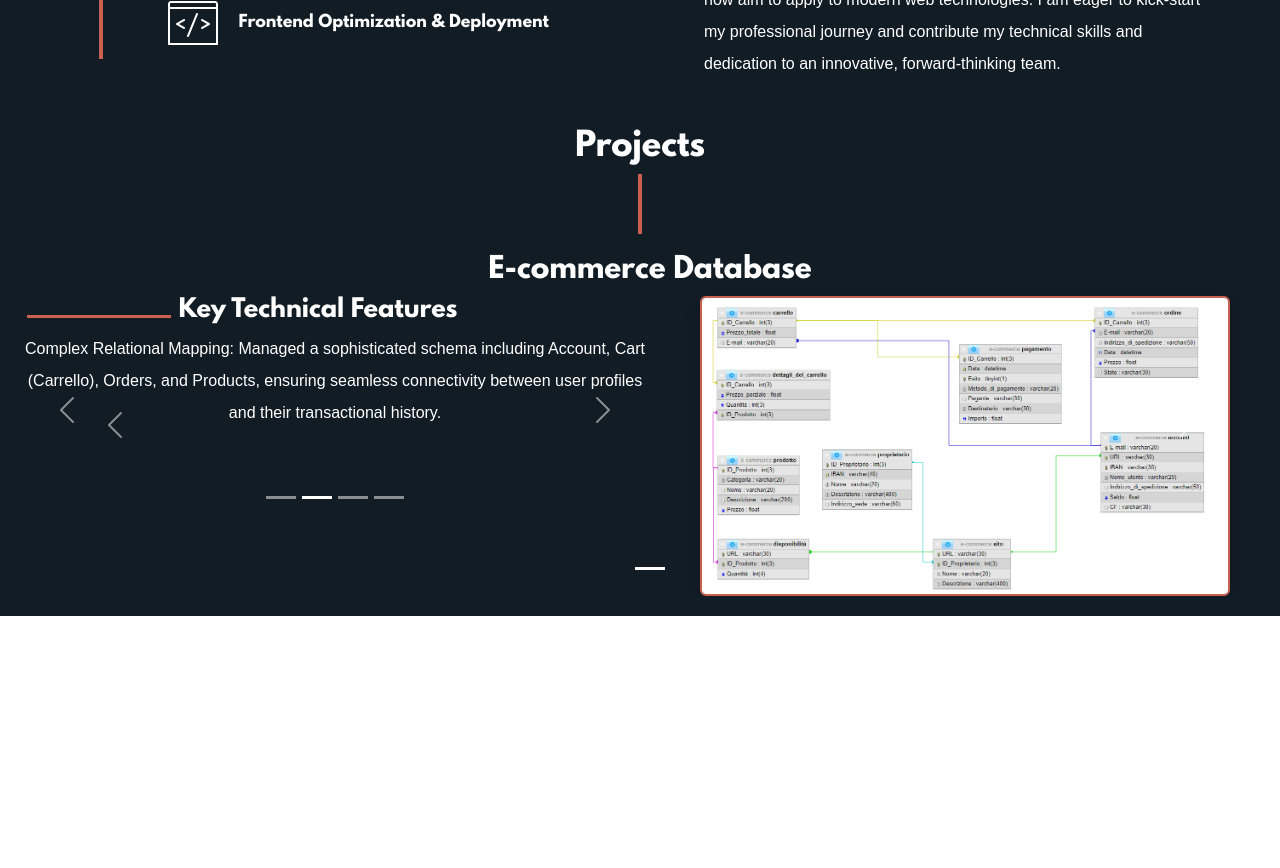
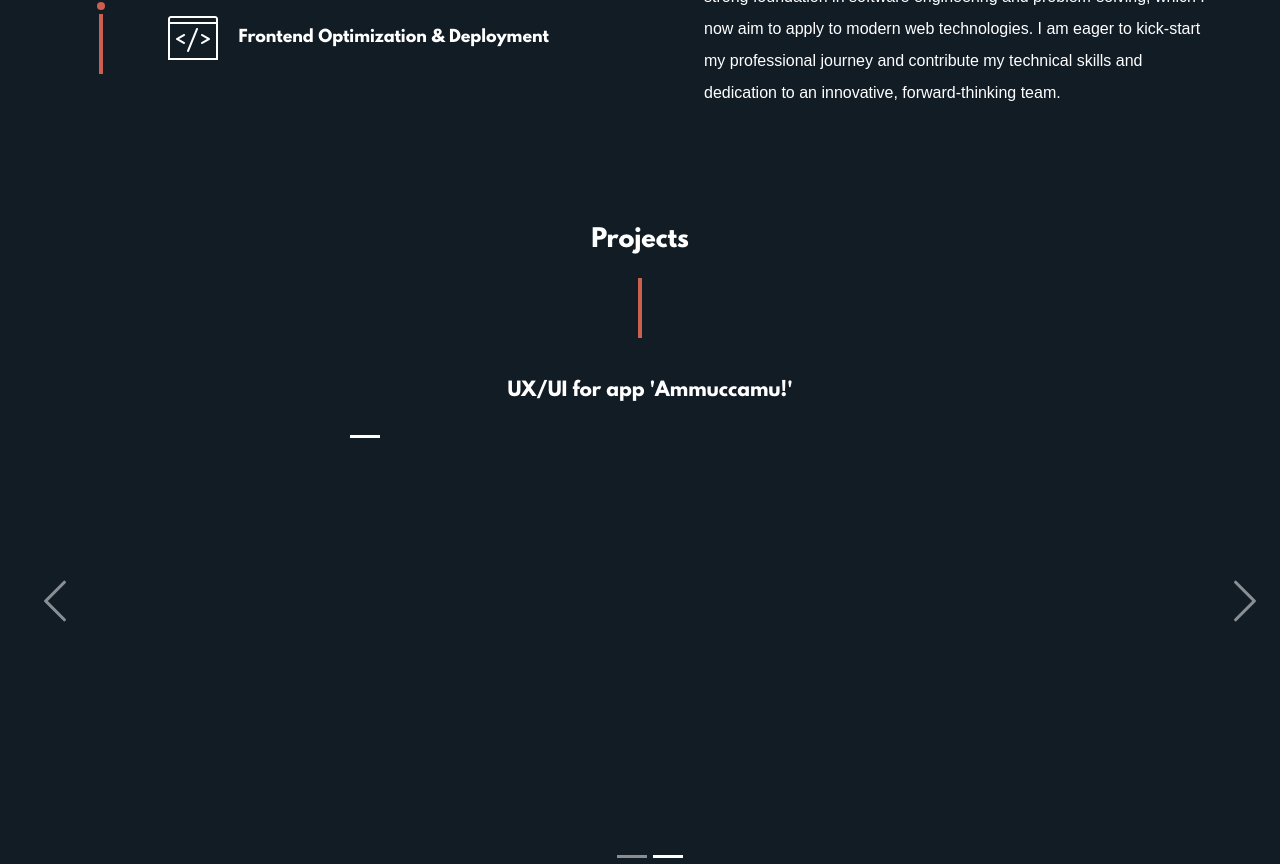
Before and after one commit to Thelink9412/personal-portfolio-front-end, a React (Vite) app: page / in a window 1280 px wide. Shown: the part 760-1628 px from the top of the page. Before the commit the page ends 1376 px from the top, so only its background shows below. Built offline with nearby package versions, Linux system fonts and the light colour scheme.

Commit message:
Added first project

```diff
--- a/package.json
+++ b/package.json
@@ -14,6 +14,7 @@
     "react": "^19.2.0",
     "react-bootstrap": "^2.10.10",
     "react-dom": "^19.2.0",
+    "react-medium-image-zoom": "^5.4.0",
     "react-router-dom": "^7.11.0"
   },
   "devDependencies": {
@@ -25,6 +26,7 @@
     "eslint-plugin-react-hooks": "^7.0.1",
     "eslint-plugin-react-refresh": "^0.4.24",
     "globals": "^16.5.0",
+    "sass-embedded": "^1.97.1",
     "vite": "^7.2.4"
   }
 }
--- a/src/Projects.jsx
+++ b/src/Projects.jsx
@@ -1,67 +1,74 @@
 import { Carousel } from 'react-bootstrap'
 import DBScheme from './assets/images/db-scheme.png'
+import Zoom from 'react-medium-image-zoom';
+
 function Projects() {
 
     return (
         <div className='projects' id='projects'>
             <h2>Projects</h2>
             <div className='vertical-line'></div>
+            <div className='custom-carousel-container'>
+
                 <Carousel className='projects-carousel'>
                     <Carousel.Item>
                         <h3>E-commerce Database</h3>
                         <div className='database-project'>
                             <section className='project-description col-md-6 text-white'>
-                            <p>
-                                <Carousel className='internal-carousel'>
+                                <div className='internal-carousel-container'>
+                                    <Carousel className='internal-carousel' controls={false} indicators={true}>
                                         <Carousel.Item>
                                             <h4>Overview</h4>
-
+                                            <p>
                                                 This project features a robust relational database designed to manage a multi-vendor E-commerce ecosystem. Developed using MariaDB/MySQL, the architecture handles complex data relationships between users, multiple web domains (Sito), product availability, and automated payment processing. The primary focus of this project was to ensure absolute data integrity and business logic automation directly at the database level.
-
+                                            </p>
                                         </Carousel.Item>
                                         <Carousel.Item>
                                             <h4>Key Technical Features</h4>
-
+                                            <p>
                                                 Complex Relational Mapping: Managed a sophisticated schema including Account, Cart (Carrello), Orders, and Products, ensuring seamless connectivity between user profiles and their transactional history.
-
+                                            </p>
                                         </Carousel.Item>
                                         <Carousel.Item>
+                                            <h4>Deliverables</h4>
+                                            <p>
+                                                The included assets provide the full SQL dump, including table structures, relationship constraints (PK/FK), and specialized triggers that enforce real-world e-commerce rules (e.g., maximum unique products per cart, payment success verification)."
+                                            </p>
+                                        </Carousel.Item>
+                                    </Carousel>
+                                </div>
+                            </section>
+                            <div className="img-container" onClick={(e) => e.stopPropagation()}>
+                                <Zoom>
+                                    <img
+                                        src={DBScheme}
+                                        alt="Database Schema"
+                                        className="img-fluid rounded shadow cursor-zoom-in"
+                                        style={{ border: '2px solid var(--highlight-elements-color)', maxHeight: '300px', marginLeft: '30px' }}
+                                    />
+                                </Zoom>
+                                <a href='./assets/db-zip.zip' download='E-commerce Database.zip' className='download-zip-link'>Download zip file</a>
+                            </div>
 
-                                        <h4>Advanced Logic Automation (Triggers):</h4>
-
-                                        Financial Integrity: Implemented triggers to automatically update account balances and total cart prices upon insertion or deletion of items.
-
-                                        Stock & Availability Control: Created automated routines to verify product availability before allowing items to be added to a cart.
-
-                                        Multi-Site Validation: Developed constraints to ensure users can only purchase products from the specific web domain associated with their account.
-
-                                        Security & Data Consistency: Defined strict FOREIGN KEY constraints with CASCADE updates/deletes to maintain referential integrity across all 10+ tables.
-
-                                        Normalization: The schema is optimized for performance, following normalization principles to eliminate data redundancy while supporting complex queries.
+                        </div>
                     </Carousel.Item>
                     <Carousel.Item>
+                        <h3>UX/UI for app 'Ammuccamu!'</h3>
+                        <div className='ux-ui-project'>
+                            <section className='project-description col-md-6 text-white'>
 
-                                        <h4>Deliverables</h4>
-
-                                        The included assets provide the full SQL dump, including table structures, relationship constraints (PK/FK), and specialized triggers that enforce real-world e-commerce rules (e.g., maximum unique products per cart, payment success verification)."
+                                <div className='inner-carousel-container'>
+                                    <Carousel className='inner-carousel' controls={false} indicators={true}>
+                                        <Carousel.Item>
 
                                         </Carousel.Item>
                                     </Carousel>
-
-                            </p>
-
+                                </div>
                             </section>
-                        <div className="col-md-6 text-center">
-                            <img
-                                src={DBScheme}
-                                alt="Database Schema"
-                                className="img-fluid rounded shadow"
-                                style={{ border: '2px solid var(--highlight-elements-color)', maxHeight: '300px' }}
-                            />
-                        </div>
                         </div>
                     </Carousel.Item>
                 </Carousel>
+            </div>
         </div>)
 }
 
--- a/src/index.css
+++ b/src/index.scss
@@ -3,20 +3,19 @@
   src: url(./assets/fonts/LeagueSpartan-Bold.otf);
 }
 
+@import "bootstrap/scss/functions";
+
+@import "bootstrap/scss/variables";
+
+@import "bootstrap/scss/mixins";
+
+@import "bootstrap/scss/maps";
+
+@import "bootstrap/scss/carousel";
+@import "bootstrap/scss/utilities";
+@import 'react-medium-image-zoom/dist/styles.css';
+
 :root {
-  font-family: spartan;
-  line-height: 1.5;
-  font-weight: 400;
-  min-height: 100vh;
-  color-scheme: light dark;
-  color: rgba(255, 255, 255, 0.87);
-  overflow-x: hidden;
-
-  font-synthesis: none;
-  text-rendering: optimizeLegibility;
-  -webkit-font-smoothing: antialiased;
-  -moz-osx-font-smoothing: grayscale;
-
   --link-underline-padding: .5em;
   --personal-photo-dimensions: 38vw;
   --highlight-elements-color: rgba(203, 96, 80);
@@ -31,6 +30,19 @@ html{
 }
 
 body {
+  font-family: spartan;
+  line-height: 1.5;
+  font-weight: 400;
+  min-height: 100vh;
+  color-scheme: light dark;
+  color: rgba(255, 255, 255, 0.87);
+  overflow-x: hidden;
+
+  font-synthesis: none;
+  text-rendering: optimizeLegibility;
+  -webkit-font-smoothing: antialiased;
+  -moz-osx-font-smoothing: grayscale;
+
   margin: 0;
   padding: 0;
   display: flex;
@@ -70,7 +82,6 @@ body {
 }
 
 .top-navbar h2 {
-  margin-top: 1.6em;
   font-family: spartan;
   font-size: 2em;
   line-height: 1.1;
@@ -81,6 +92,7 @@ body {
 
 .links{
   display: flex;
+  align-items: center;
   gap: 3em;
 }
 
@@ -104,11 +116,11 @@ body {
   width: 0;
 }
 
-.links li a:hover:after{
+.links li a:hover:after, .download-zip-link:hover:after{
   width: calc(100% + var(--link-underline-padding) * 2);
 }
 
-.home{
+.home, .about, .projects{
   scroll-margin-top: 4.8em;
   margin-top: 4.8em;
 }
@@ -166,7 +178,7 @@ body {
   margin: 2em 0 0 5.5em;
 }
 
-.info-buttons button{
+button{
   width: 10em;
   height: 4em;
   font-size: 1em;
@@ -299,11 +311,11 @@ p{
   margin: 20px 0 20px 20px;
 }
 
-.projects .database-project{
+.projects .database-project, .projects .ux-ui-project{
   display: flex;
 }
 
-.projects .database-project .project-description{
+.projects .project-description{
   width: 50%;
   height: 100%;
 }
@@ -311,3 +323,87 @@ p{
 h4{
   display: flex;
 }
+
+.custom-carousel-container {
+  padding: 0 60px;
+  position: relative;
+}
+
+.custom-carousel-container .carousel-control-prev {
+  left: -50px;
+  width: 50px;
+}
+
+.custom-carousel-container .carousel-control-next {
+  right: -50px;
+  width: 50px;
+}
+
+.custom-carousel-container .carousel-indicators {
+  bottom: -40px;
+}
+
+.custom-carousel-container .carousel-control-prev-icon,
+.custom-carousel-container .carousel-control-next-icon {
+  filter: none;
+  border-radius: 50%;
+  padding: 15px;
+}
+
+.visually-hidden{
+  display: none;
+}
+
+.internal-carousel {
+    display: flex;
+    flex-direction: column;
+    height: 100%;
+}
+
+// .internal-carousel .carousel-inner {
+//     flex: 1;
+//     display: flex;
+//     align-items: stretch;
+// }
+
+.internal-carousel .carousel-item.active {
+    min-height: 420px;
+    display: flex;
+    flex-direction: column;
+    justify-content: flex-start;
+    align-items: flex-start;
+}
+
+.internal-carousel .carousel-indicators {
+    bottom: 60px;
+    margin-bottom: 0;
+}
+
+[data-rmiz-modal-overlay="visible"] {
+    background-color: rgba(0, 0, 0, 0.9) !important;
+}
+
+.img-container{
+  display: flex;
+  flex-direction: column;
+  align-items: center;
+  justify-content: space-evenly;
+}
+
+.download-zip-link{
+  width: 10em;
+  display: block;
+  text-decoration: none;
+  color: var(--highlight-elements-color);
+}
+
+.download-zip-link:after{
+  background-color: var(--highlight-elements-color);
+  content: '';
+  display: block;
+  height: .1em;
+  margin-left: calc(var(--link-underline-padding) * -1);
+  margin-top: .2em;
+  transition: width .3s;
+  width: 0;
+}
--- a/src/main.jsx
+++ b/src/main.jsx
@@ -1,7 +1,6 @@
 import { StrictMode } from 'react'
 import { createRoot } from 'react-dom/client'
-import 'bootstrap/dist/css/bootstrap.min.css';
-import './index.css'
+import './index.scss'
 import App from './App.jsx'
 
 createRoot(document.getElementById('root')).render(
```
Also changed, not shown: 2 other files (tests, documents, lock files or other folders). Lines whose indentation alone changed are shown as unchanged.
